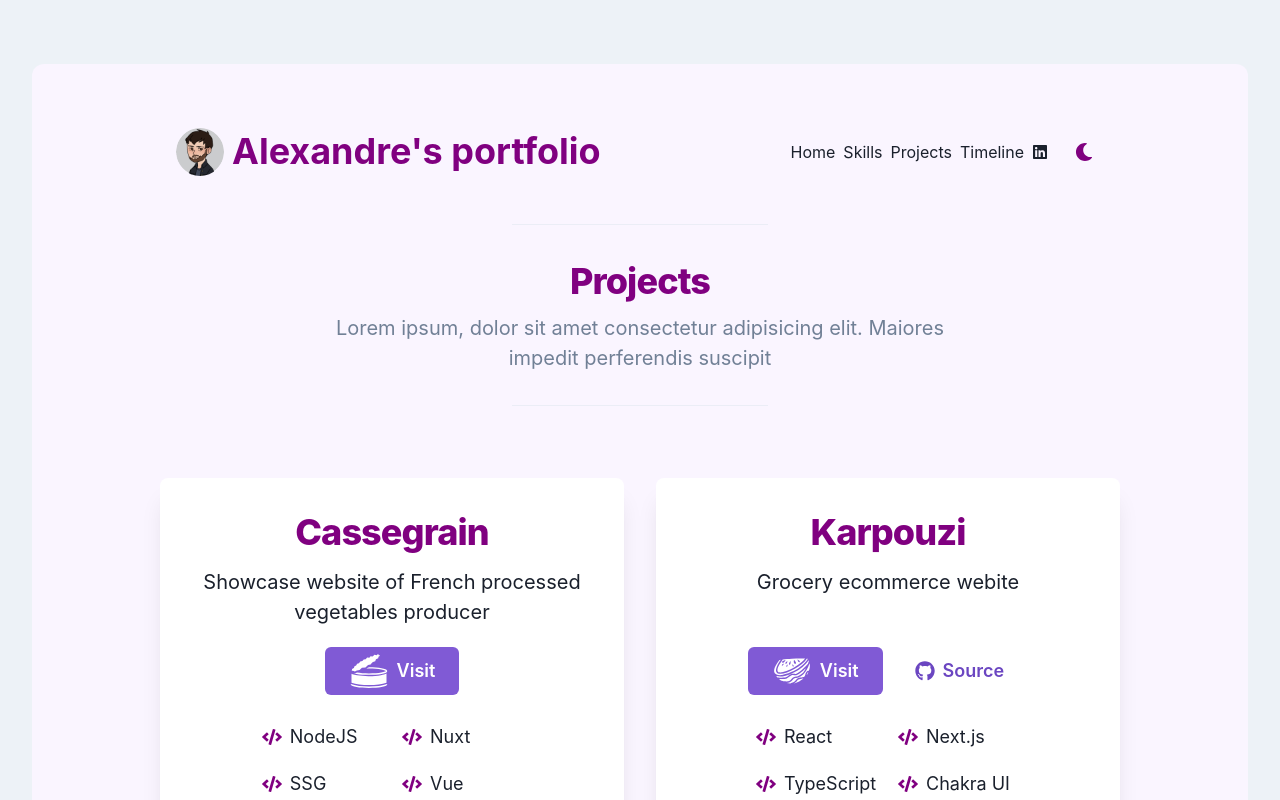
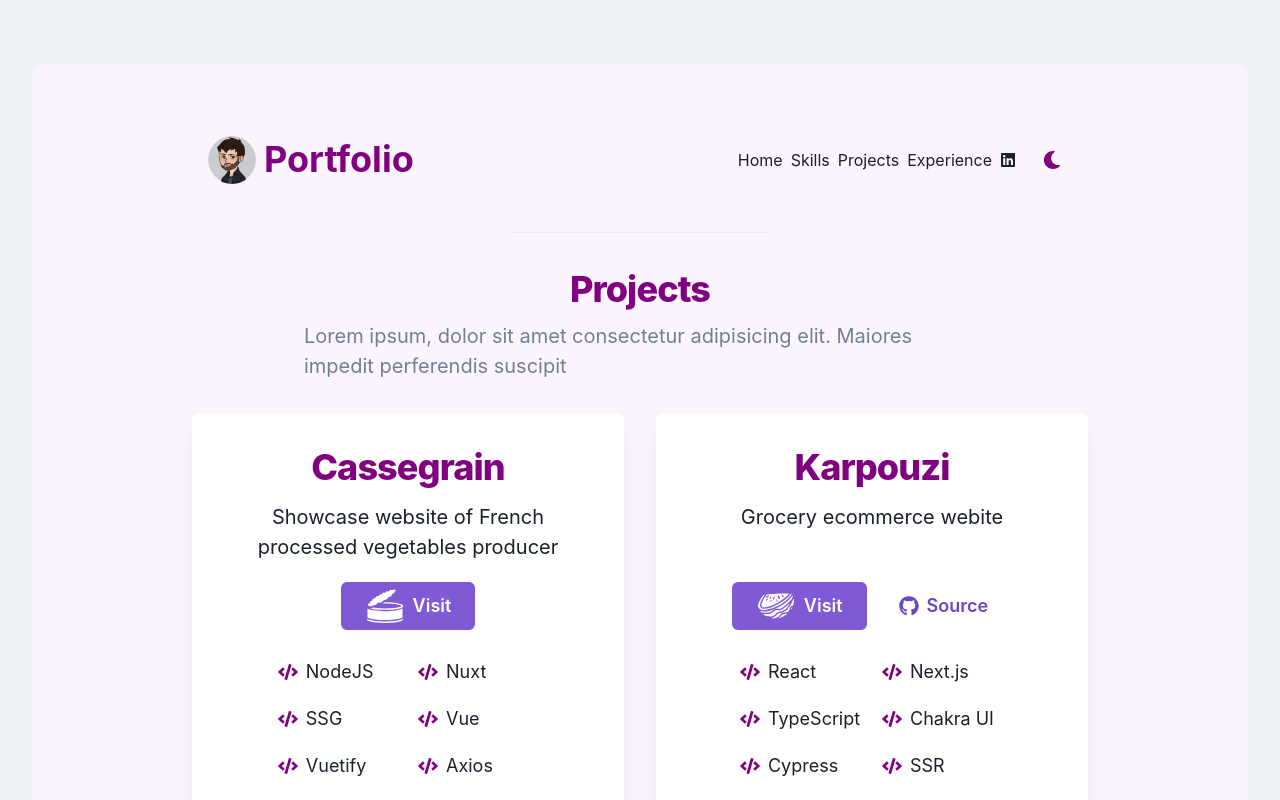
Before and after one commit to alpliar/portfolio, a Next.js app: page /projects in a window 1280 px wide. Shown: the top 800 px of the page. Built offline with nearby package versions, Linux system fonts and the light colour scheme.

Commit message:
feature: add technologies to timeline experiences

```diff
--- a/components/PageHeaderLogo.tsx
+++ b/components/PageHeaderLogo.tsx
@@ -8,7 +8,7 @@ const PageHeaderLogo: React.FC<Props> = ({}) => {
   return (
     <HStack>
       <Avatar src="/avatar.webp" />
-      <Heading as="p">Alexandre&apos;s portfolio</Heading>
+      <Heading as="p">Portfolio</Heading>
     </HStack>
   );
 };
--- a/layouts/Features.tsx
+++ b/layouts/Features.tsx
@@ -51,11 +51,29 @@ const Features: React.FC<FeaturesProps> = ({
       {children}
     </Stack>
   );
+  const childrenContainerStyle = {
+    padding: {
+      base: 2,
+      lg: 8,
+      md: 4,
+    },
+    // marginTop: 8,
+    spacing: 8,
+    transition: "all 1s",
+  };
   return (
-    <Flex justifyContent="center" alignItems="center">
-      <Box py={12} bgColor="chakra-card-bg" rounded="xl">
     <Box
+      as="main"
+      py={6}
+      bgColor="chakra-card-bg"
+      rounded="xl"
+      w="full"
       maxW="7xl"
+      margin="auto"
+    >
+      <Box
+        w="full"
+        maxW={{ lg: "7xl" }}
         mx="auto"
         px={{
           base: 4,
@@ -65,15 +83,12 @@ const Features: React.FC<FeaturesProps> = ({
         }}
         transition="all 1s"
       >
+        <Stack {...childrenContainerStyle}>
           <Header start={<PageHeaderLogo />} end={<PageHeaderEnd />} />
           <Center>
-            <Divider maxW={64} mt={8} mb={8} />
+            <Divider maxW={64} />
           </Center>
-          <Box
-            textAlign={{
-              lg: "center",
-            }}
-          >
+          <Flex direction="column" align={{ base: "left", md: "center" }}>
             <Heading
               as="h1"
               mt={2}
@@ -102,18 +117,12 @@ const Features: React.FC<FeaturesProps> = ({
             >
               {subtitle}
             </Text>
-          </Box>
+          </Flex>
 
-          <Center>
-            <Divider maxW={64} mt={8} mb={8} />
-          </Center>
-
-          <Stack mt={10}>
           <FeaturesGrid>{children}</FeaturesGrid>
         </Stack>
       </Box>
     </Box>
-    </Flex>
   );
 };
 
--- a/layouts/HeaderLinks.tsx
+++ b/layouts/HeaderLinks.tsx
@@ -20,7 +20,7 @@ const HeaderLinks = ({}) => {
       <HeaderLink href="/">Home</HeaderLink>
       <HeaderLink href="/skills">Skills</HeaderLink>
       <HeaderLink href="/projects">Projects</HeaderLink>
-      <HeaderLink href="/timeline">Timeline</HeaderLink>
+      <HeaderLink href="/experience">Experience</HeaderLink>
       <Flex as={Link} href="https://www.linkedin.com/in/alexandrepl/">
         <Icon as={FaLinkedin} />
         <VisuallyHidden>LinkedIn</VisuallyHidden>
--- a/models/TimelineData.model.tsx
+++ b/models/TimelineData.model.tsx
@@ -1,5 +1,9 @@
 import { IconType } from "react-icons";
 
+export interface Technology {
+  label: string;
+  icon: IconType;
+}
 export interface TimelineData {
   logo: IconType;
   position: string;
@@ -8,6 +12,7 @@ export interface TimelineData {
   date: string;
   color: string;
   steps?: Timeline;
+  technologies?: Technology[];
 }
 
 export type Timeline = TimelineData[];
--- a/theme/semanticTokens/colors.ts
+++ b/theme/semanticTokens/colors.ts
@@ -42,6 +42,10 @@ const colors = {
     _dark: "gray.800",
     _light: "white",
   },
+  important: {
+    _dark: "cyan.500",
+    _light: "pink.500",
+  },
 };
 
 export default colors;
```
Also changed, not shown: components/TimeLineEvent.tsx (+17 -1 lines), data/timeline.data.tsx (+99 -11 lines), pages/experience.tsx (renamed from pages/timeline.tsx, +7 -6 lines). Lines whose indentation alone changed are shown as unchanged.
